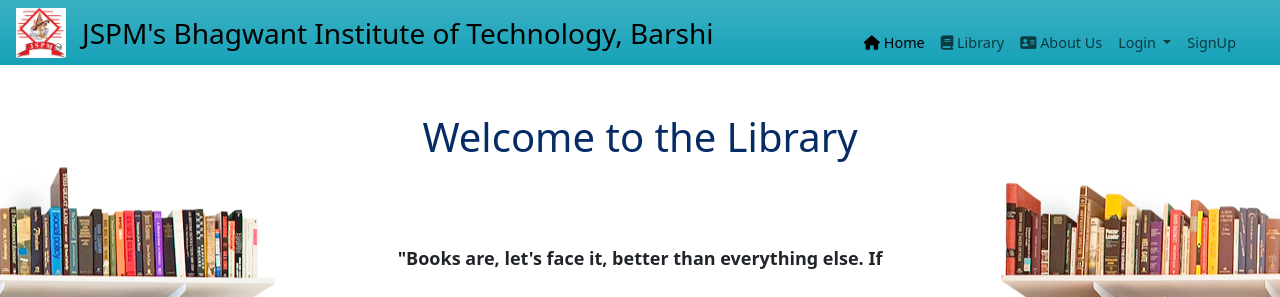
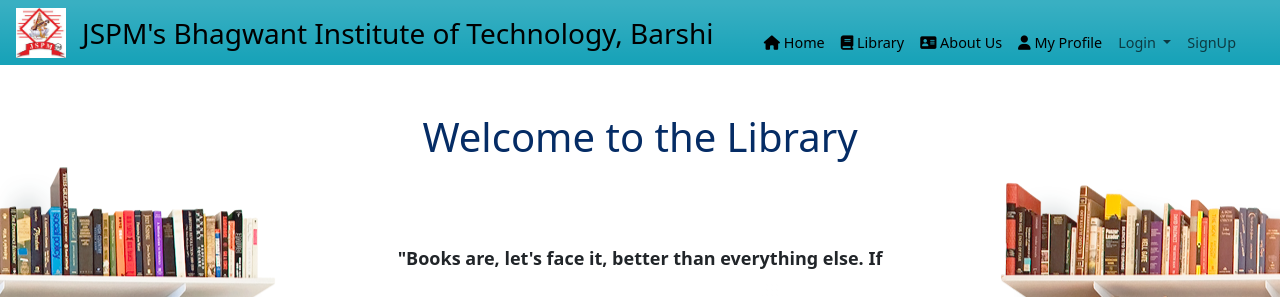
Before and after one commit to Onkar2104/Django_Library, a Django app: page / in a window 1280 px wide. Shown: the top 297 px of the page. Run offline with Django 4.2, Linux system fonts and the light colour scheme; some libraries are stand-ins or nearby versions.

Commit message:
admin user changes

```diff
--- a/accounts/admin.py
+++ b/accounts/admin.py
@@ -5,7 +5,7 @@ from .models import User
 from .forms import UserAdminCreationForm, UserAdminChangeForm
 
 class UserAdmin(BaseUserAdmin):
-    search_fields = ['email']
+    search_fields = ['email', 'first_name', 'last_name']
     form = UserAdminChangeForm
     add_form = UserAdminCreationForm
 
--- a/home/admin.py
+++ b/home/admin.py
@@ -5,6 +5,6 @@ from accounts.models import *
 # Register your models here.
 class ExistingAdminClass(admin.ModelAdmin):
     search_fields = ['full_name', 'phone', 'select_branch', 'education_type', 'books_obtained']
-    list_filter = ('pursuing_year', 'education_type', 'select_branch')
+    list_filter = ('education_type', 'select_branch', 'pursuing_year')
 
 admin.site.register(StudentProfile, ExistingAdminClass)
--- a/home/templates/homee/index.html
+++ b/home/templates/homee/index.html
@@ -23,14 +23,25 @@
                             <a class="nav-link active" aria-current="page" href="https://bitbarshi.edu.in/index.html"><i class="fa-solid fa-house"></i> Home</a>
                         </li>
                         <li class="nav-item">
-                            <a class="nav-link" href="/books/"><i class="fa-solid fa-book"></i> Library</a>
+                            <a class="nav-link active" href="/books/"><i class="fa-solid fa-book"></i> Library</a>
                         </li>
                         <li class="nav-item">
-                            <a class="nav-link" href="https://bitbarshi.edu.in/trust/index.html"><i class="fa-solid fa-address-card"></i> About Us</a>
+                            <a class="nav-link active" href="https://bitbarshi.edu.in/trust/index.html"><i class="fa-solid fa-address-card"></i> About Us</a>
                         </li>
+
+                        {% if request.user.is_authenticated and request.user.is_superuser %}
+                        <li class="nav-item">
+                            <a class="nav-link active" href="/admin/"><i class="fas fa-user-tie"></i> Admin</a>
+                        </li>
+                        {% else %}
+                        <li class="nav-item">
+                            <a class="nav-link active" href="/myprofile/"><i class="fas fa-user"></i>  My Profile</a>
+                        </li>
+                        {% endif %}
+
                         {% if request.user.is_authenticated %}
                             <li class="nav-item">
-                                <a class="nav-link" href="/logout/"><i class="fa-solid fa-right-from-bracket"></i> Logout </a>
+                                <a class="nav-link active" href="/logout/"><i class="fa-solid fa-right-from-bracket"></i> Logout </a>
                             </li>
                         {% else %}
                             <li class="nav-item dropdown">
@@ -38,8 +49,8 @@
                                     Login
                                 </a>
                                 <ul class="dropdown-menu" aria-labelledby="navbarDropdown">
-                                    <li><a class="dropdown-item" href="/login/">Student</a></li>
-                                    <li><a class="dropdown-item" href="/admin/">Librarian</a></li>
+                                    <li><a class="dropdown-item" href="/login/"><i class="fa-solid fa-user-graduate"></i> Student</a></li>
+                                    <li><a class="dropdown-item" href="/admin/"><i class="fa-solid fa-user-tie"></i> Admin</a></li>
                                 </ul>
                             </li>
                         <li class="nav-item">
--- a/home/views.py
+++ b/home/views.py
@@ -137,15 +137,20 @@ def student_info(request):
     profile, created = StudentProfile.objects.get_or_create(user=user)
 
     if request.method == "POST":
-        profile.full_name = request.POST.get('full_name')
-        profile.student_image = request.FILES.get('student_image') if request.FILES.get('student_image') else profile.student_image
-        profile.phone = request.POST.get('phone')
-        profile.education_type = request.POST.get('education_type')
-        profile.select_branch = request.POST.get('select_branch')
-        pursuing_year = request.POST.get('pursuing_year')
-        if pursuing_year:
-            profile.pursuing_year = int(pursuing_year)
-        profile.books_obtained = request.POST.get('books_obtained') or ''
+        if request.user.is_authenticated and request.user.is_superuser:
+            profile.full_name = request.POST.get('full_name')
+            profile.student_image = request.FILES.get('student_image') if request.FILES.get('student_image') else profile.student_image
+            profile.phone = request.POST.get('phone')
+        else:
+            profile.full_name = request.POST.get('full_name')
+            profile.student_image = request.FILES.get('student_image') if request.FILES.get('student_image') else profile.student_image
+            profile.phone = request.POST.get('phone')
+            profile.education_type = request.POST.get('education_type')
+            profile.select_branch = request.POST.get('select_branch')
+            pursuing_year = request.POST.get('pursuing_year')
+            if pursuing_year:
+                profile.pursuing_year = int(pursuing_year)
+            profile.books_obtained = request.POST.get('books_obtained') or ''
 
         profile.save()
 
```
Also changed, not shown: home/models.py (+7 -2 lines), home/templates/homee/BookSec.html (+16 -7 lines), home/templates/homee/myProfile.html (+28 -2 lines), home/templates/homee/profile.html (+25 -0 lines), db.sqlite3, home/migrations/0025_alter_studentprofile_pursuing_year.py (added), home/migrations/0026_alter_studentprofile_select_branch.py (added).
